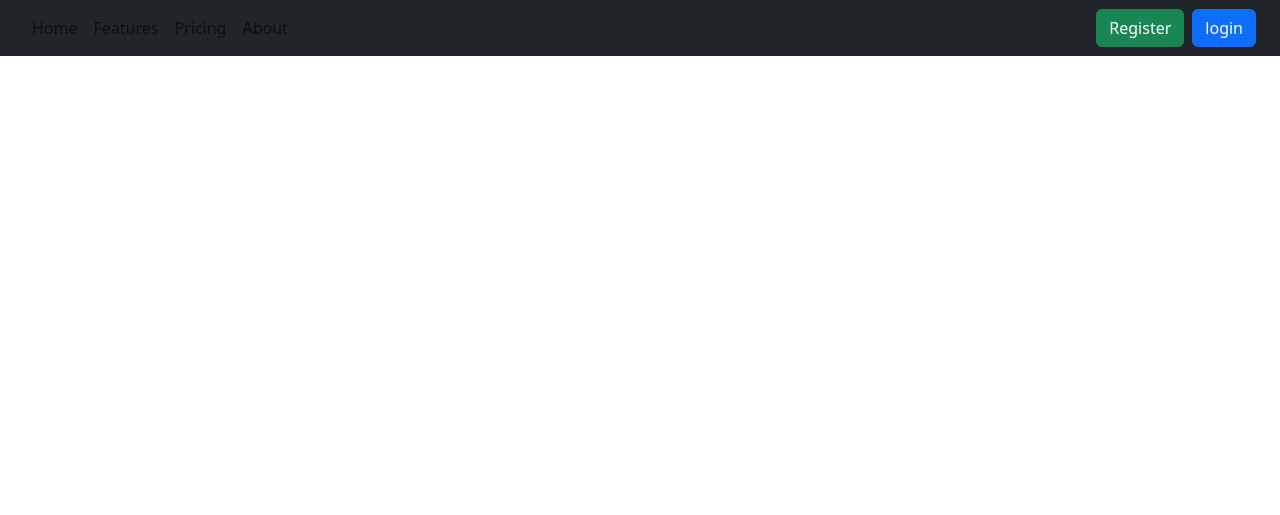
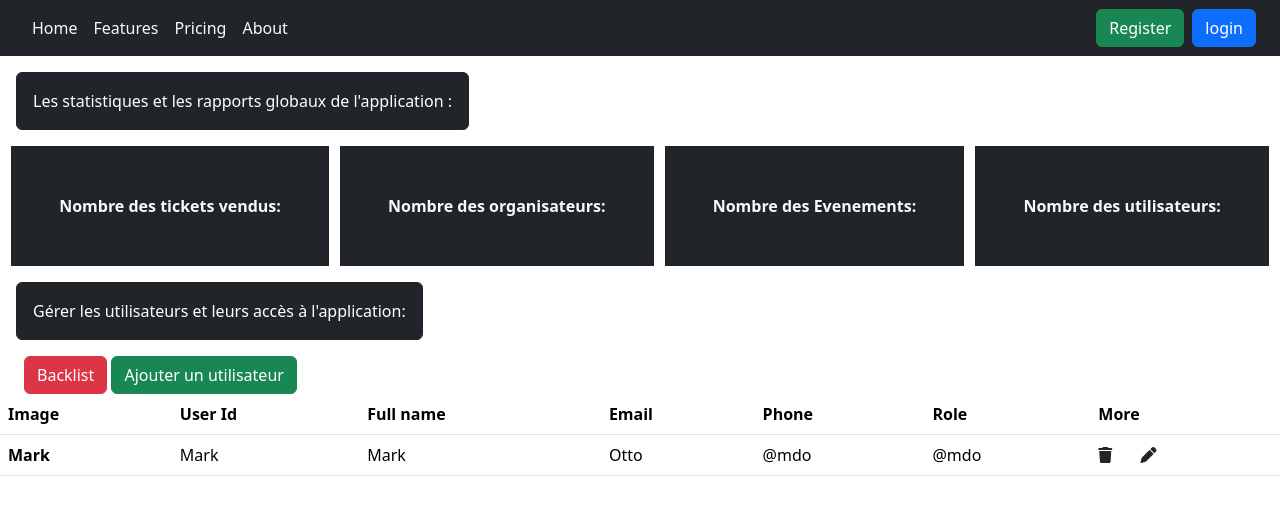
Before and after one commit to black8991/YouEvent_bref, a PHP site: page /views/f-admin.php in a window 1280 px wide. Shown: the top 515 px of the page. Run offline with PHP 8.4, Linux system fonts and the light colour scheme.

Commit message:
front-end admin

```diff
--- a/views/f-admin.php
+++ b/views/f-admin.php
@@ -4,14 +4,69 @@
     <meta charset="UTF-8">
     <meta name="viewport" content="width=device-width, initial-scale=1.0">
     <link href="https://cdn.jsdelivr.net/npm/bootstrap@5.3.2/dist/css/bootstrap.min.css" rel="stylesheet" integrity="sha384-T3c6CoIi6uLrA9TneNEoa7RxnatzjcDSCmG1MXxSR1GAsXEV/Dwwykc2MPK8M2HN" crossorigin="anonymous">
+    <link rel="stylesheet" href="https://cdnjs.cloudflare.com/ajax/libs/font-awesome/6.4.2/css/all.min.css"
+            integrity="sha512-z3gLpd7yknf1YoNbCzqRKc4qyor8gaKU1qmn+CShxbuBusANI9QpRohGBreCFkKxLhei6S9CQXFEbbKuqLg0DA=="
+            crossorigin="anonymous" referrerpolicy="no-referrer" />
 
     <title>Document</title>
 </head>
-<body>
+<body >
     <?php
-    include "header.php";
+    require_once "header.php";
+    ?>
+    <div class="ms-3 mb-3">
+        <button type="button" class="btn btn-dark p-3 ">Les statistiques et les rapports globaux de l'application :</button>
+    </div>
+    <div class="d-flex w-100 justify-content-evenly mb-3">
+        <div class="bg-dark text-light p-5 fw-bold text-start">Nombre des tickets vendus:</div>
+        <div class="bg-dark text-light p-5 fw-bold">Nombre des organisateurs:</div>
+        <div class="bg-dark text-light p-5 fw-bold">Nombre des Evenements:</div>
+        <div class="bg-dark text-light p-5 fw-bold">Nombre des utilisateurs:</div>
+    </div>
+    <section>
+    <div class="ms-3 mb-3">
+        <button type="button" class="btn btn-dark p-3 ">Gérer les utilisateurs et leurs accès à l'application:</button>
+    </div>
+    <div class="ms-4">
+        <button type="button" class="btn btn-danger">Backlist</button>
+        <button type="button" class="btn btn-success">Ajouter un utilisateur</button>
+    </div>
+    <div>
+    <table class="table">
+  <thead>
+    <tr>
+    <th scope="col">Image</th>
+      <th scope="col">User Id</th>
+      <th scope="col">Full name</th>
+      <th scope="col">Email</th>
+      <th scope="col">Phone</th>
+      <th scope="col">Role</th>
+      <th scope="col">More</th>
+    </tr>
+  </thead>
+  <tbody>
+    <tr>
+        <th scope="row">Mark</th>
+        <td>Mark</td>
+        <td>Mark</td>
+        <td>Otto</td>
+        <td>@mdo</td>
+        <td>@mdo</td>
+        <td>
+                <a href=""><i class="fa-solid fa-trash text-dark "></i></a>
+                <a href=""><i class="fa-solid fa-pen text-dark ms-4"></i></a>
+        </td>
+    </tr>
 
-    ?>
+
+        </tbody>
+        </table>
+</div>
+
+    </section>
+
+
+
 
 
 <script src="https://cdn.jsdelivr.net/npm/bootstrap@5.3.2/dist/js/bootstrap.bundle.min.js" integrity="sha384-C6RzsynM9kWDrMNeT87bh95OGNyZPhcTNXj1NW7RuBCsyN/o0jlpcV8Qyq46cDfL" crossorigin="anonymous"></script>
--- a/views/header.php
+++ b/views/header.php
@@ -1,20 +1,20 @@
-<nav class="navbar navbar-expand-lg bg-dark navbar-light bg-light">
+<nav class="navbar navbar-expand-lg bg-dark navbar-light mb-3">
   <button class="navbar-toggler" type="button" data-toggle="collapse" data-target="#navbarTogglerDemo01" aria-controls="navbarTogglerDemo01" aria-expanded="false" aria-label="Toggle navigation">
     <span class="navbar-toggler-icon"></span>
   </button>
   <div class="collapse navbar-collapse d-flex justify-content-between mx-4" id="navbarTogglerDemo01">
     <ul class="navbar-nav mr-auto mt-2 mt-lg-0">
-    <li class="nav-item active">
-            <a class="nav-link" aria-current="page" href="#">Home</a>
+    <li class="nav-item active ">
+            <a class="nav-link text-light" aria-current="page" href="#">Home</a>
           </li>
           <li class="nav-item">
-            <a class="nav-link" href="#">Features</a>
+            <a class="nav-link text-light" href="#">Features</a>
           </li>
           <li class="nav-item">
-            <a class="nav-link" href="#">Pricing</a>
+            <a class="nav-link text-light" href="#">Pricing</a>
           </li>
           <li class="nav-item">
-            <a class="nav-link" href="#">About</a>
+            <a class="nav-link text-light" href="#">About</a>
           </li>
     </ul>
 
```
Also changed, not shown: views/footer.php (added, +14 -0 lines).
